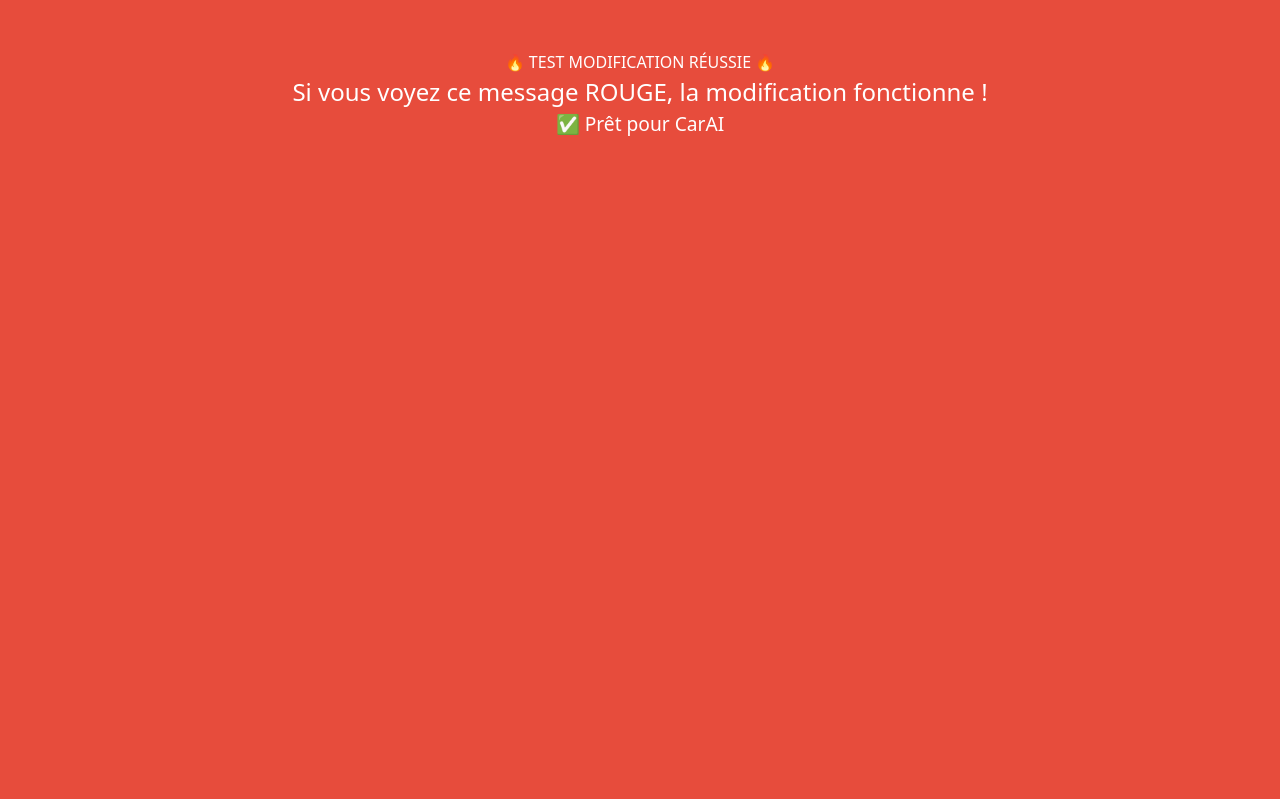
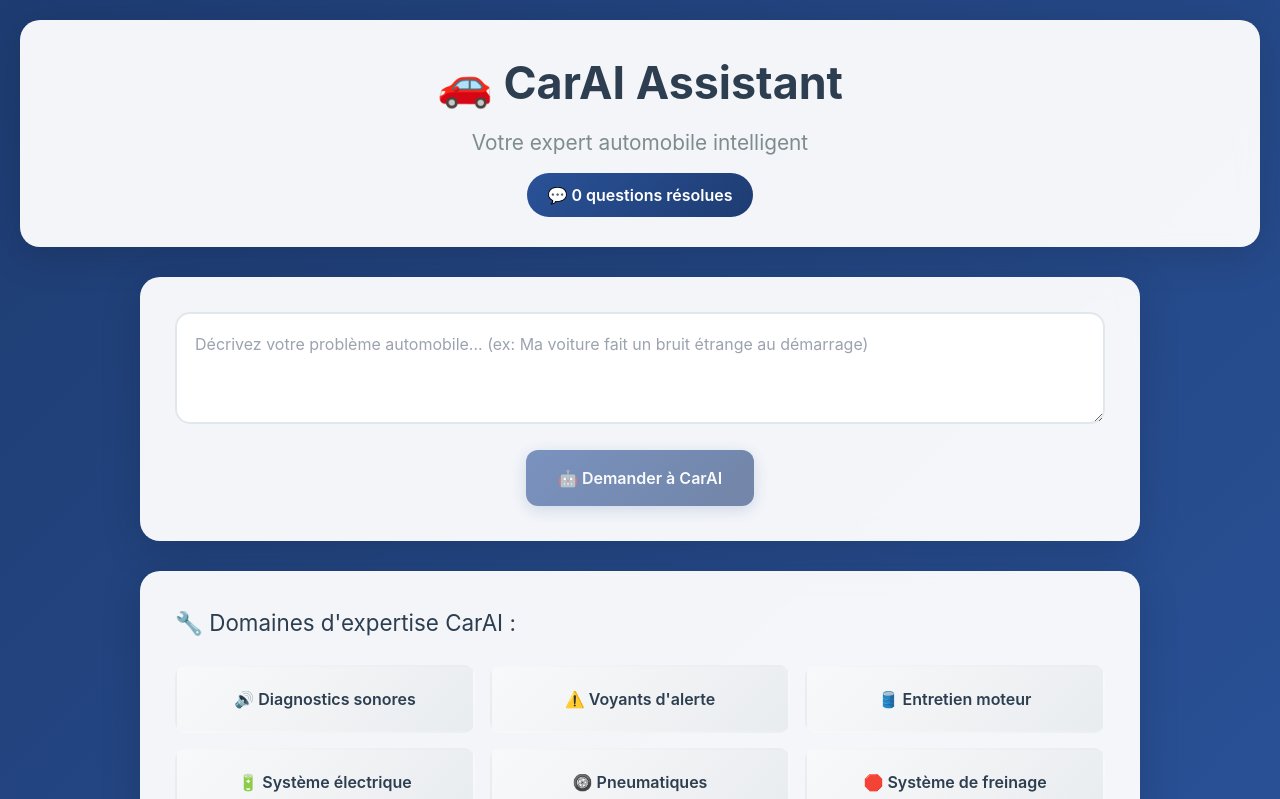
Before and after one commit to razvan2122112/carai-, a React (Create React App) app: page / in a window 1280 px wide. Shown: the top 799 px of the page. Built offline with nearby package versions, Linux system fonts and the light colour scheme.

Commit message:
Update App.js

```diff
--- a/src/App.js
+++ b/src/App.js
@@ -1,17 +1,152 @@
-import React from 'react';
+import React, { useState } from 'react';
+import './App.css';
 
 function App() {
+  const [question, setQuestion] = useState('');
+  const [response, setResponse] = useState('');
+  const [isLoading, setIsLoading] = useState(false);
+  const [chatHistory, setChatHistory] = useState([]);
+
+  // Base de connaissances automobiles simple
+  const getCarAIResponse = (question) => {
+    const lowerQuestion = question.toLowerCase();
+
+    if (lowerQuestion.includes('bruit') || lowerQuestion.includes('son')) {
+      return "🔊 Les bruits de voiture peuvent indiquer : 1) Problème de courroie (sifflement), 2) Plaquettes de frein usées (grincement), 3) Roulements défaillants (bourdonnement). Je recommande une inspection rapide chez un mécanicien.";
+    }
+
+    if (lowerQuestion.includes('voyant') || lowerQuestion.includes('témoin')) {
+      return "⚠️ Les voyants d'alerte nécessitent attention immédiate. Voyant moteur = problème électronique, Voyant huile = niveau/pression huile, Voyant batterie = problème de charge. Consultez votre manuel ou un professionnel.";
+    }
+
+    if (lowerQuestion.includes('vidange') || lowerQuestion.includes('huile')) {
+      return "🛢️ La vidange doit être faite tous les 10 000-15 000 km selon le type d'huile. Huile synthétique dure plus longtemps. Vérifiez le niveau régulièrement avec la jauge. Une huile noire ou épaisse doit être changée.";
+    }
+
+    if (lowerQuestion.includes('batterie') || lowerQuestion.includes('démarrage')) {
+      return "🔋 Problèmes de batterie courants : démarrage difficile, voyants faibles, corrosion sur les bornes. Durée de vie : 3-5 ans. Testez la tension (12.6V moteur éteint). Nettoyez les bornes régulièrement.";
+    }
+
+    if (lowerQuestion.includes('pneu') || lowerQuestion.includes('roue')) {
+      return "🛞 Entretenez vos pneus : Vérifiez la pression mensuelle, contrôlez l'usure (témoins d'usure), rotation tous les 10 000 km. Pression incorrecte = usure prématurée et consommation accrue.";
+    }
+
+    if (lowerQuestion.includes('frein') || lowerQuestion.includes('freinage')) {
+      return "🛑 Signes d'usure des freins : grincement, vibration au freinage, pédale molle. Plaquettes à changer tous les 30 000-50 000 km. Ne jamais ignorer les bruits de freinage !";
+    }
+
+    // Réponse générale
+    return `🤖 Concernant "${question}", je vous recommande de consulter votre manuel du propriétaire ou un mécanicien qualifié pour un diagnostic précis. La sécurité routière est prioritaire !`;
+  };
+
+  const handleSubmit = async (e) => {
+    e.preventDefault();
+    if (!question.trim()) return;
+
+    setIsLoading(true);
+
+    // Simulation d'un délai de traitement AI
+    setTimeout(() => {
+      const aiResponse = getCarAIResponse(question);
+      setResponse(aiResponse);
+
+      // Ajouter à l'historique
+      setChatHistory(prev => [...prev,
+        { type: 'question', text: question, timestamp: new Date() },
+        { type: 'response', text: aiResponse, timestamp: new Date() }
+      ]);
+
+      setQuestion(''); // Vider le champ
+      setIsLoading(false);
+    }, 1200);
+  };
+
+  const clearHistory = () => {
+    setChatHistory([]);
+    setResponse('');
+  };
+
   return (
-    <div style={{
-      padding: '50px',
-      textAlign: 'center',
-      backgroundColor: '#e74c3c',
-      minHeight: '100vh',
-      color: 'white'
-    }}>
-      <h1>🔥 TEST MODIFICATION RÉUSSIE 🔥</h1>
-      <p style={{ fontSize: '1.5rem' }}>Si vous voyez ce message ROUGE, la modification fonctionne !</p>
-      <p style={{ fontSize: '1.2rem' }}>✅ Prêt pour CarAI</p>
+    <div className="App">
+      <header className="App-header">
+        <h1>🚗 CarAI Assistant</h1>
+        <p>Votre expert automobile intelligent</p>
+        <div className="stats">
+          <span>💬 {Math.floor(chatHistory.length / 2)} questions résolues</span>
+        </div>
+      </header>
+
+      <main className="App-main">
+        <div className="question-container">
+          <form onSubmit={handleSubmit}>
+            <textarea
+              value={question}
+              onChange={(e) => setQuestion(e.target.value)}
+              placeholder="Décrivez votre problème automobile... (ex: Ma voiture fait un bruit étrange au démarrage)"
+              rows="3"
+              className="question-input"
+            />
+            <div className="button-group">
+              <button
+                type="submit"
+                disabled={isLoading || !question.trim()}
+                className="submit-btn"
+              >
+                {isLoading ? '🔄 Analyse en cours...' : '🤖 Demander à CarAI'}
+              </button>
+              {chatHistory.length > 0 && (
+                <button
+                  type="button"
+                  onClick={clearHistory}
+                  className="clear-btn"
+                >
+                  🗑️ Effacer l'historique
+                </button>
+              )}
+            </div>
+          </form>
+        </div>
+
+        {response && (
+          <div className="response-container">
+            <h3>💡 Réponse CarAI :</h3>
+            <div className="response-text">
+              {response}
+            </div>
+          </div>
+        )}
+
+        {chatHistory.length > 0 && (
+          <div className="history-container">
+            <h3>📋 Historique des consultations :</h3>
+            <div className="history-list">
+              {chatHistory.filter(item => item.type === 'question').map((item, index) => (
+                <div key={index} className="history-item">
+                  <div className="history-question">
+                    <strong>Q{index + 1}:</strong> {item.text}
+                  </div>
+                </div>
+              ))}
+            </div>
+          </div>
+        )}
+
+        <div className="info-section">
+          <h3>🔧 Domaines d'expertise CarAI :</h3>
+          <div className="expertise-grid">
+            <div className="expertise-item">🔊 Diagnostics sonores</div>
+            <div className="expertise-item">⚠️ Voyants d'alerte</div>
+            <div className="expertise-item">🛢️ Entretien moteur</div>
+            <div className="expertise-item">🔋 Système électrique</div>
+            <div className="expertise-item">🛞 Pneumatiques</div>
+            <div className="expertise-item">🛑 Système de freinage</div>
+          </div>
+
+          <div className="disclaimer">
+            <p><strong>⚠️ Avertissement :</strong> CarAI fournit des conseils généraux. Pour tout problème de sécurité ou diagnostic précis, consultez toujours un professionnel qualifié.</p>
+          </div>
+        </div>
+      </main>
     </div>
   );
 }
```
